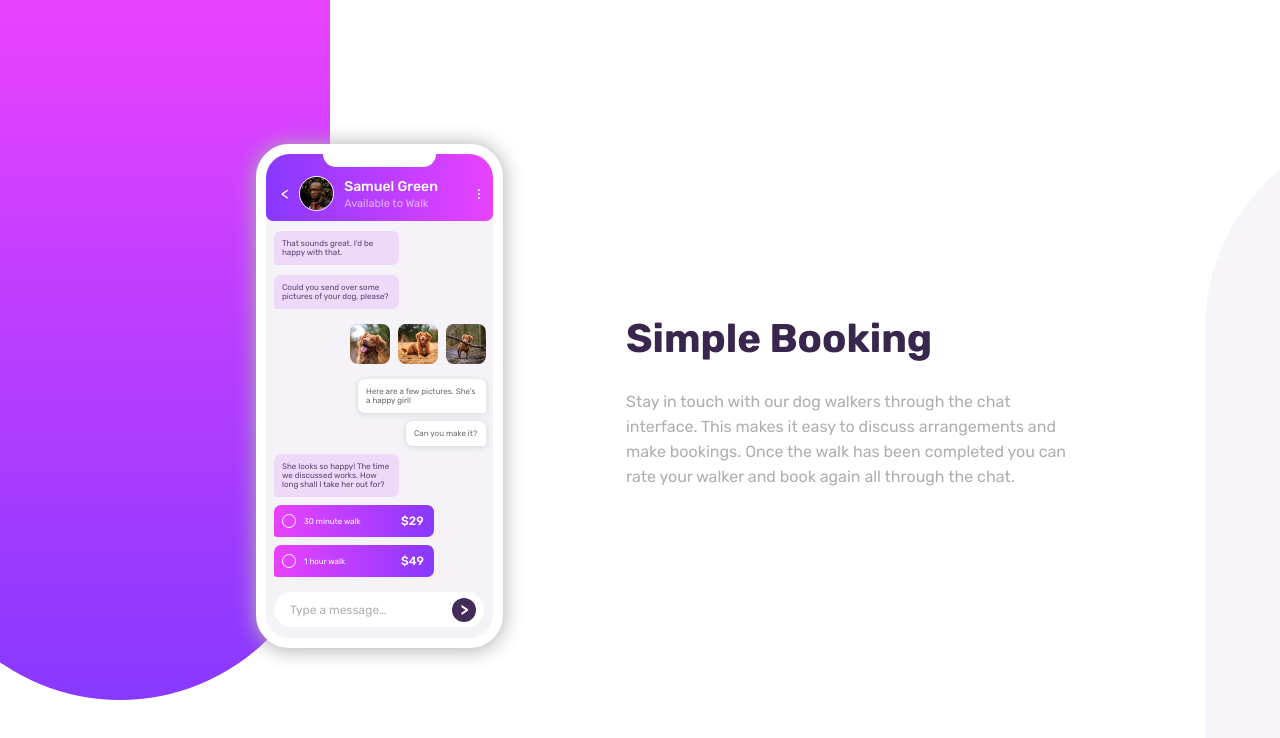
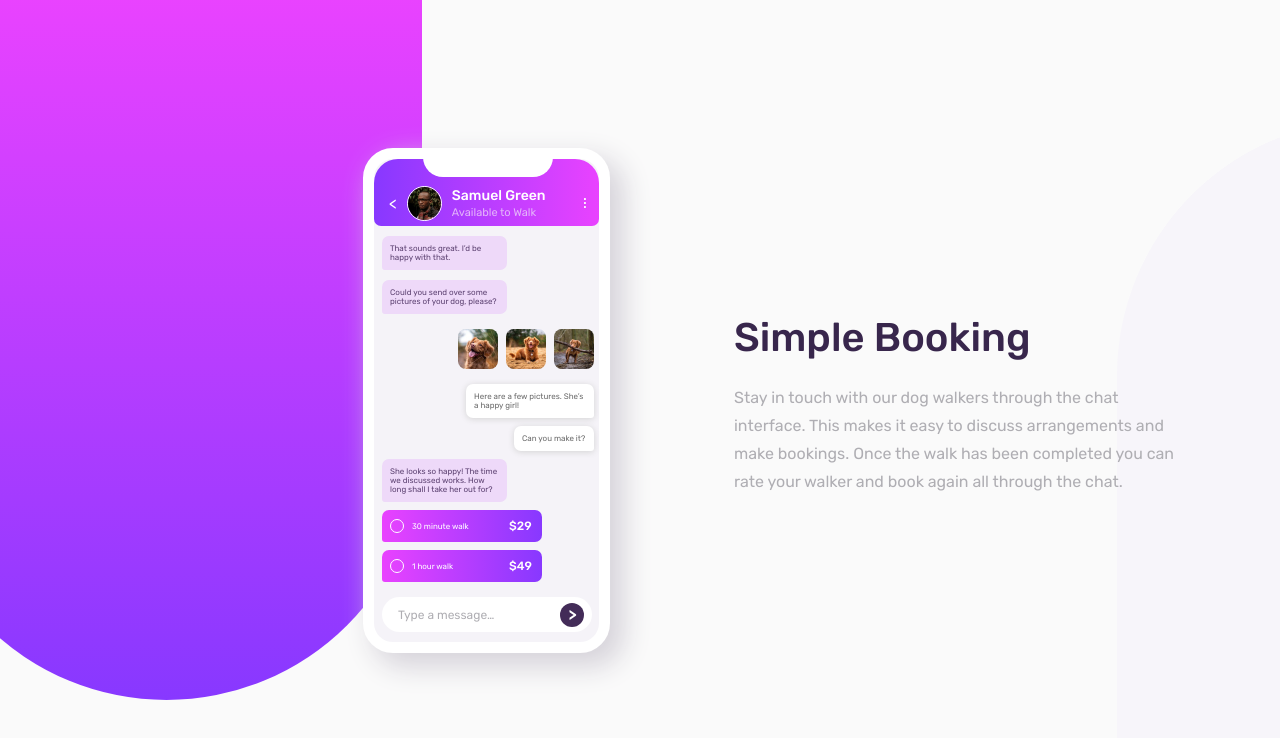
Before and after one commit to angelineds/chap-app-css, a plain HTML site: page index.html in a window 1280 px wide. Shown: the top 738 px of the page. Drawn offline with Linux system fonts and the light colour scheme.

Commit message:
Modify style

```diff
--- a/style.css
+++ b/style.css
@@ -3,6 +3,7 @@ body {
   margin: 0;
   height: 100%;
   width: 100%;
+  background-color: #FAFAFA;
 }
 
 .background {
@@ -14,21 +15,21 @@ body {
 }
 
 .left-side {
-  width: 420px;
+  width: 511px;
   height: 700px;
-  margin-left: -90px;
-  border-bottom-left-radius: 276px;
-  border-bottom-right-radius: 276px;
+  margin-left: -89px;
+  border-bottom-left-radius: 350px;
+  border-bottom-right-radius: 350px;
   background: linear-gradient(hsl(293, 100%, 63%), hsl(264, 100%, 61%));
   box-sizing: border-box;
 }
 
 .right-side {
-  width: 420px;
+  width: 511px;
   height: 680px;
   padding: 0;
   margin: 0;
-  margin-right: -185px;
+  margin-right: -188px;
   margin-top: 120px;
   margin-bottom: 0;
   border-top-left-radius: 276px;
@@ -38,40 +39,46 @@ body {
 }
 
 .display {
-  width: 815px;
+  width: 812px;
   height: 505px;
   position: absolute;
-  left: 20%;
-  top: 18%;
+  left: 363px;
+  top: 148px;
   display: flex;
   justify-content: space-between;
 }
 
 .phone {
   width: 247px;
-  height: 504px;
-  border: 10px solid white;
-  border-radius: 33px;
+  height: 505px;
+  border: 11px solid white;
+  border-radius: 30px;
   box-sizing: border-box;
   background-color: #F5F3F8;
   position: relative;
-  box-shadow: 0 1px 20px 1px #AFAEB3;
+  box-shadow: 12px 12px 28px 2px #D6D3DA;
 }
 
 .text {
-  width: 445px;
+  width: 441px;
   align-self: center;
 }
 
 .text h1 {
   color: #38264C;
   font-size: 40px;
+  margin-top: 0;
+  margin-bottom: 31px;
+  font-weight: 500;
+  height: 39px;
 }
 
 .text p {
   color: #AFAEB3;
-  line-height: 25px;
+  line-height: 174%;
+  height: 103px;
   font-size: 16px;
+  margin: 0;
 }
 
 .header-phone {
@@ -86,14 +93,14 @@ body {
 }
 
 .header-upper {
-  width: 50%;
-  height: 20%;
-  justify-self: center;
-  top: 0%;
-  left: 45%;
+  width: 130px;
+  height: 29px;
+  margin-top: -11px;
+  margin-left: 49px;
   background-color: white;
-  border-bottom-left-radius: 25px;
-  border-bottom-right-radius: 25px;
+  border: none;
+  border-bottom-left-radius: 20px;
+  border-bottom-right-radius: 20px;
 }
 
 .header-contact {
```
